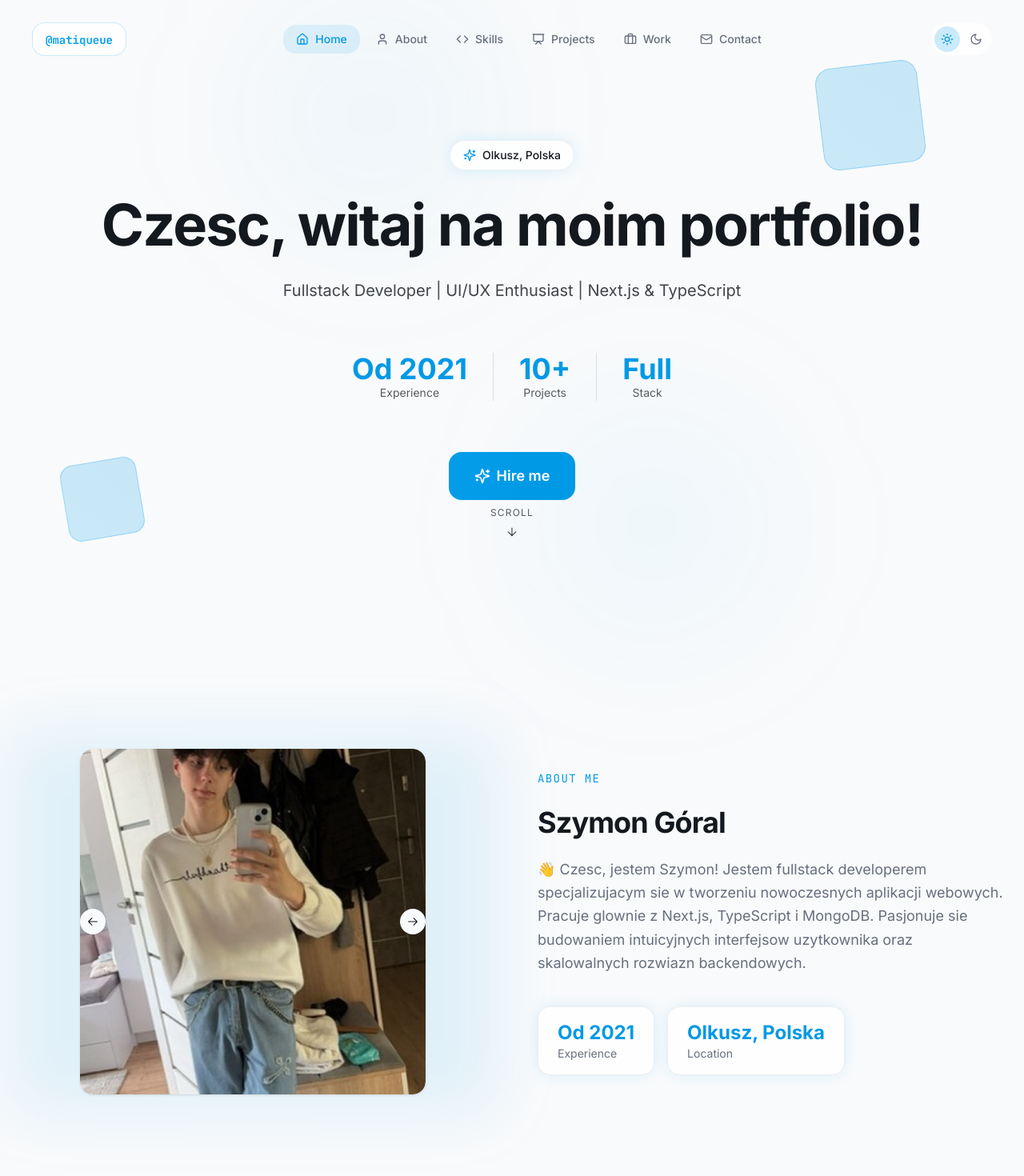
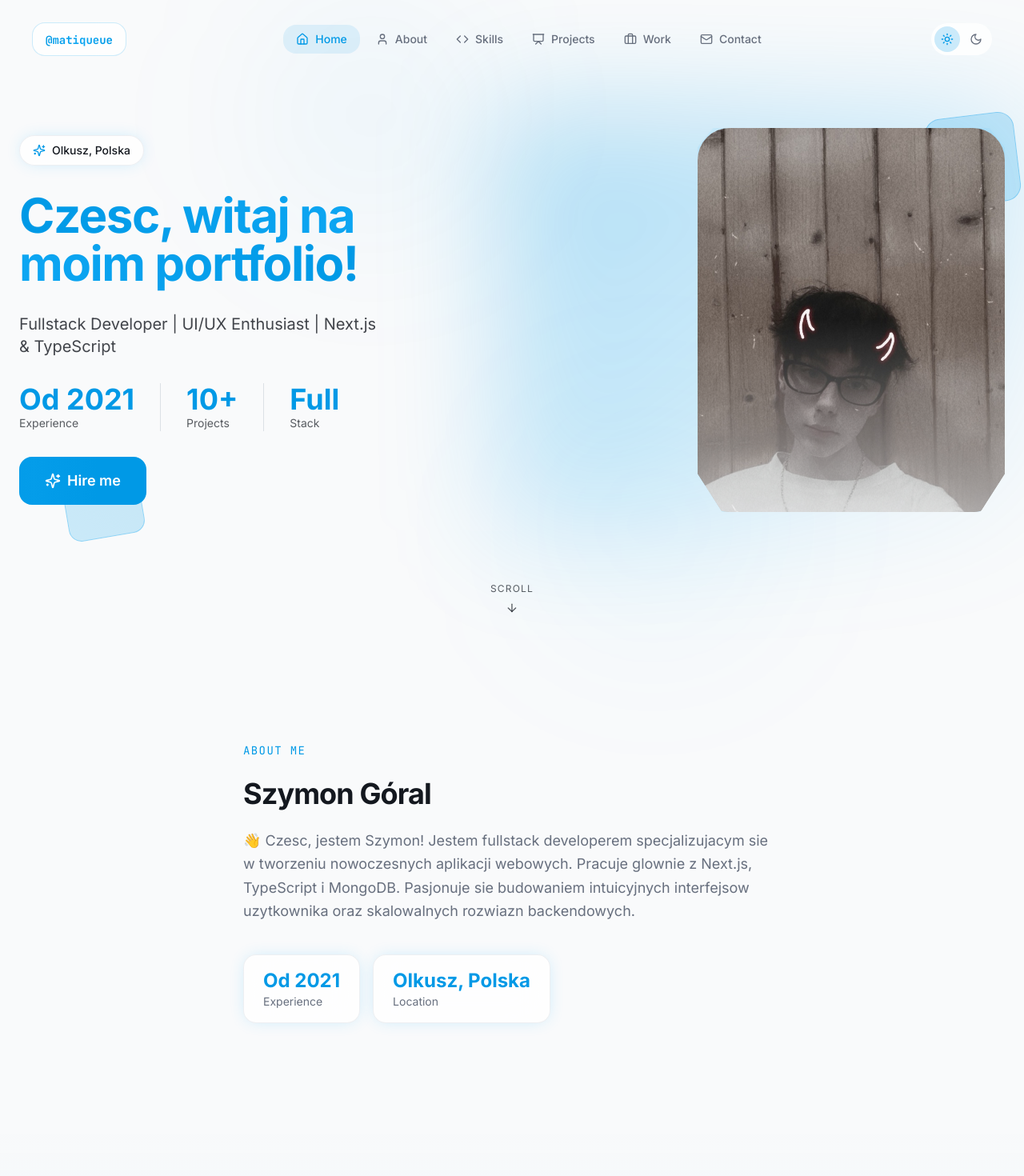
Before and after one commit to matiqueue/Portfolio, a Next.js app: page / in a window 1280 px wide. Shown: the top 1470 px of the page at 80% size. Built offline with nearby package versions, Linux system fonts and the light colour scheme.

Commit message:
feat: update layout and styling for light mode
Restore blue gradient for light mode heading; remove about section carousel; update hero section with photo layout

Co-authored-by: Szymon Góral <146021026+matiqueue@users.noreply.github.com>

```diff
--- a/app/globals.css
+++ b/app/globals.css
@@ -88,6 +88,15 @@
     background-image: linear-gradient(to right, hsl(var(--primary)), hsl(var(--accent)), hsl(var(--primary)));
   }
 
+  /* In dark mode the heading is plain white — no gradient clip */
+  .dark .text-gradient {
+    -webkit-text-fill-color: hsl(0 0% 100%);
+    color: hsl(0 0% 100%);
+    background-image: none;
+    -webkit-background-clip: unset;
+    background-clip: unset;
+  }
+
   .glass {
     @apply backdrop-blur-xl border;
     background-color: hsl(var(--card) / 0.8);
--- a/components/about-section.tsx
+++ b/components/about-section.tsx
@@ -3,87 +3,20 @@
 import { motion, useInView } from "framer-motion";
 import { useRef } from "react";
 import { aboutYou } from "@/lib/data";
-import { Card, CardContent } from "@/components/ui/card";
-import {
-  Carousel,
-  CarouselContent,
-  CarouselItem,
-  CarouselNext,
-  CarouselPrevious,
-} from "@/components/ui/carousel";
-import Autoplay from "embla-carousel-autoplay";
-import * as React from "react";
 
 export default function AboutSection() {
   const ref = useRef(null);
   const isInView = useInView(ref, { once: true, margin: "-100px" });
 
-  const plugin = React.useRef(
-    Autoplay({ delay: 4000, stopOnInteraction: false })
-  );
-
   return (
     <section id="about" className="py-32 relative" ref={ref}>
       <div className="container mx-auto px-6">
-        <div className="grid md:grid-cols-2 gap-16 items-center">
-          {/* Image carousel with 3D effect */}
-          <motion.div
-            initial={{ opacity: 0, x: -50, rotateY: -15 }}
-            animate={isInView ? { opacity: 1, x: 0, rotateY: 0 } : {}}
-            transition={{ duration: 0.8, ease: "easeOut" }}
-            className="perspective-1000 order-2 md:order-1"
-          >
-            <div className="relative">
-              <div className="absolute -inset-4 bg-gradient-to-r from-primary/20 via-accent/20 to-primary/20 rounded-3xl blur-2xl opacity-50" />
-              <Carousel
-                plugins={[plugin.current]}
-                className="w-full max-w-md mx-auto relative"
-                onMouseEnter={plugin.current.stop}
-                onMouseLeave={plugin.current.reset}
-              >
-                <CarouselContent>
-                  {[
-                    "me/profilowe1.jpeg",
-                    "me/profilowe2.jpeg",
-                    "me/profilowe3.jpeg",
-                  ].map((image, index) => (
-                    <CarouselItem key={index}>
-                      <motion.div
-                        className="p-2"
-                        whileHover={{ scale: 1.02 }}
-                        transition={{ type: "spring", stiffness: 300 }}
-                      >
-                        <Card className="overflow-hidden glass border-0 glow">
-                          <CardContent className="p-0">
-                            <img
-                              className="w-full aspect-square object-cover rounded-xl"
-                              src={image}
-                              alt={`Profile ${index + 1}`}
-                            />
-                          </CardContent>
-                        </Card>
-                      </motion.div>
-                    </CarouselItem>
-                  ))}
-                </CarouselContent>
-                <CarouselPrevious className="left-2 glass border-0" />
-                <CarouselNext className="right-2 glass border-0" />
-              </Carousel>
-            </div>
-          </motion.div>
-
-          {/* Text content */}
-          <motion.div
-            initial={{ opacity: 0, x: 50 }}
-            animate={isInView ? { opacity: 1, x: 0 } : {}}
-            transition={{ duration: 0.8, delay: 0.2, ease: "easeOut" }}
-            className="space-y-6 order-1 md:order-2"
-          >
+        <div className="max-w-2xl mx-auto space-y-6">
           <motion.span
             initial={{ opacity: 0 }}
             animate={isInView ? { opacity: 1 } : {}}
-              transition={{ delay: 0.4 }}
-              className="text-primary font-mono text-sm uppercase tracking-widest"
+            transition={{ delay: 0.2 }}
+            className="block text-primary font-mono text-sm uppercase tracking-widest"
           >
             About Me
           </motion.span>
@@ -91,7 +24,7 @@ export default function AboutSection() {
           <motion.h2
             initial={{ opacity: 0, y: 20 }}
             animate={isInView ? { opacity: 1, y: 0 } : {}}
-              transition={{ delay: 0.5, duration: 0.6 }}
+            transition={{ delay: 0.3, duration: 0.6 }}
             className="text-3xl md:text-4xl font-bold tracking-tight"
           >
             {aboutYou.name}
@@ -100,7 +33,7 @@ export default function AboutSection() {
           <motion.p
             initial={{ opacity: 0, y: 20 }}
             animate={isInView ? { opacity: 1, y: 0 } : {}}
-              transition={{ delay: 0.6, duration: 0.6 }}
+            transition={{ delay: 0.4, duration: 0.6 }}
             className="text-muted-foreground text-lg leading-relaxed"
           >
             {aboutYou.description}
@@ -109,7 +42,7 @@ export default function AboutSection() {
           <motion.div
             initial={{ opacity: 0, y: 20 }}
             animate={isInView ? { opacity: 1, y: 0 } : {}}
-              transition={{ delay: 0.7, duration: 0.6 }}
+            transition={{ delay: 0.5, duration: 0.6 }}
             className="flex flex-wrap gap-4 pt-4"
           >
             <div className="glass rounded-xl px-6 py-4 glow-sm">
@@ -121,7 +54,6 @@ export default function AboutSection() {
               <p className="text-sm text-muted-foreground">Location</p>
             </div>
           </motion.div>
-          </motion.div>
         </div>
       </div>
     </section>
--- a/components/hero-section.tsx
+++ b/components/hero-section.tsx
@@ -7,44 +7,31 @@ import ActionButton from "./action-button";
 
 export default function HeroSection() {
   return (
-    <section id="home" className="min-h-screen flex items-center justify-center relative overflow-hidden">
-      {/* Simplified decorative 3D elements */}
-      <div className="absolute top-20 right-10 md:right-32">
+    <section
+      id="home"
+      className="min-h-screen flex items-center justify-center relative overflow-hidden"
+    >
+      {/* Decorative rotating shapes */}
+      <div className="absolute bottom-32 left-10 md:left-20 pointer-events-none">
         <motion.div
-          className="w-20 h-20 md:w-32 md:h-32 rounded-2xl bg-gradient-to-br from-primary/20 to-accent/20 border border-primary/30"
-          animate={{
-            rotate: [0, 360],
-          }}
-          transition={{
-            duration: 30,
-            repeat: Infinity,
-            ease: "linear",
-          }}
+          className="w-16 h-16 md:w-24 md:h-24 rounded-xl bg-gradient-to-br from-accent/20 to-primary/20 border border-accent/30"
+          animate={{ rotate: [360, 0] }}
+          transition={{ duration: 25, repeat: Infinity, ease: "linear" }}
         />
       </div>
 
-      <div className="absolute bottom-32 left-10 md:left-20">
-        <motion.div
-          className="w-16 h-16 md:w-24 md:h-24 rounded-xl bg-gradient-to-br from-accent/20 to-primary/20 border border-accent/30"
-          animate={{
-            rotate: [360, 0],
-          }}
-          transition={{
-            duration: 25,
-            repeat: Infinity,
-            ease: "linear",
-          }}
-        />
-      </div>
+      <div className="container mx-auto px-6 py-20 relative z-10">
+        {/* Two-column layout: text left, photo right */}
+        <div className="grid grid-cols-1 md:grid-cols-2 gap-12 md:gap-6 items-center">
 
-      <div className="container mx-auto px-6 py-20 text-center relative z-10">
+          {/* ── LEFT: text content ── */}
           <motion.div
             initial={{ opacity: 0, y: 20 }}
             animate={{ opacity: 1, y: 0 }}
             transition={{ duration: 0.5 }}
-          className="space-y-8"
+            className="space-y-8 text-left"
           >
-          {/* Badge */}
+            {/* Location badge */}
             <motion.div
               initial={{ opacity: 0, scale: 0.9 }}
               animate={{ opacity: 1, scale: 1 }}
@@ -62,9 +49,9 @@ export default function HeroSection() {
               initial={{ opacity: 0, y: 15 }}
               animate={{ opacity: 1, y: 0 }}
               transition={{ delay: 0.15, duration: 0.5 }}
-            className="text-4xl md:text-6xl lg:text-7xl font-bold tracking-tight text-balance text-foreground"
+              className="text-4xl md:text-5xl lg:text-6xl font-bold tracking-tight text-balance leading-tight"
             >
-            {marketingHeadlines.mainHeadline}
+              <span className="text-gradient">{marketingHeadlines.mainHeadline}</span>
             </motion.h1>
 
             {/* Subtitle */}
@@ -72,7 +59,7 @@ export default function HeroSection() {
               initial={{ opacity: 0, y: 15 }}
               animate={{ opacity: 1, y: 0 }}
               transition={{ delay: 0.25, duration: 0.5 }}
-            className="text-lg md:text-xl text-foreground/80 max-w-2xl mx-auto text-pretty"
+              className="text-lg md:text-xl text-foreground/80 max-w-lg text-pretty"
             >
               {marketingHeadlines.subHeadline}
             </motion.p>
@@ -82,19 +69,19 @@ export default function HeroSection() {
               initial={{ opacity: 0, y: 15 }}
               animate={{ opacity: 1, y: 0 }}
               transition={{ delay: 0.35, duration: 0.5 }}
-            className="flex flex-wrap justify-center gap-8 pt-8"
+              className="flex flex-wrap gap-8"
             >
-            <div className="text-center">
+              <div>
                 <p className="text-3xl md:text-4xl font-bold text-primary">{aboutYou.yearsOfExperience}</p>
                 <p className="text-sm text-foreground/70">Experience</p>
               </div>
               <div className="w-px bg-border hidden md:block" />
-            <div className="text-center">
+              <div>
                 <p className="text-3xl md:text-4xl font-bold text-primary">10+</p>
                 <p className="text-sm text-foreground/70">Projects</p>
               </div>
               <div className="w-px bg-border hidden md:block" />
-            <div className="text-center">
+              <div>
                 <p className="text-3xl md:text-4xl font-bold text-primary">Full</p>
                 <p className="text-sm text-foreground/70">Stack</p>
               </div>
@@ -105,11 +92,47 @@ export default function HeroSection() {
               initial={{ opacity: 0, y: 15 }}
               animate={{ opacity: 1, y: 0 }}
               transition={{ delay: 0.45, duration: 0.5 }}
-            className="pt-8"
             >
               <ActionButton actionText="Hire me" />
             </motion.div>
           </motion.div>
+
+          {/* ── RIGHT: photo embedded into heading area ── */}
+          <motion.div
+            initial={{ opacity: 0, x: 40 }}
+            animate={{ opacity: 1, x: 0 }}
+            transition={{ delay: 0.2, duration: 0.7, ease: "easeOut" }}
+            className="relative flex justify-center md:justify-end"
+          >
+            {/* Glow halo behind the photo */}
+            <div className="absolute inset-0 rounded-3xl bg-gradient-to-br from-primary/30 via-accent/20 to-transparent blur-3xl scale-110 pointer-events-none" />
+
+            {/* Photo itself — clipped to a slightly irregular shape so it "bleeds" into text */}
+            <div
+              className="relative w-64 h-80 md:w-80 md:h-[26rem] lg:w-96 lg:h-[30rem] rounded-[2.5rem] overflow-hidden glow"
+              style={{
+                clipPath:
+                  "polygon(0% 5%, 5% 0%, 95% 0%, 100% 5%, 100% 90%, 92% 100%, 8% 100%, 0% 90%)",
+              }}
+            >
+              <img
+                src="/me/profilowe1.jpeg"
+                alt="Szymon Góral"
+                className="w-full h-full object-cover object-top"
+              />
+              {/* Subtle overlay that blends photo edges into the background */}
+              <div className="absolute inset-0 bg-gradient-to-t from-background/60 via-transparent to-transparent" />
+            </div>
+
+            {/* Decorative ring offset from photo — reinforces "embedded in text" feel */}
+            <motion.div
+              className="absolute -top-4 -right-4 w-20 h-20 md:w-28 md:h-28 rounded-2xl bg-gradient-to-br from-primary/20 to-accent/20 border border-primary/30 -z-10"
+              animate={{ rotate: [0, 360] }}
+              transition={{ duration: 30, repeat: Infinity, ease: "linear" }}
+            />
+          </motion.div>
+        </div>
+      </div>
 
       {/* Scroll indicator */}
       <motion.div
@@ -127,7 +150,6 @@ export default function HeroSection() {
           <ArrowDown className="w-4 h-4" />
         </motion.div>
       </motion.div>
-      </div>
     </section>
   );
 }
```
Lines whose indentation alone changed are shown as unchanged.
